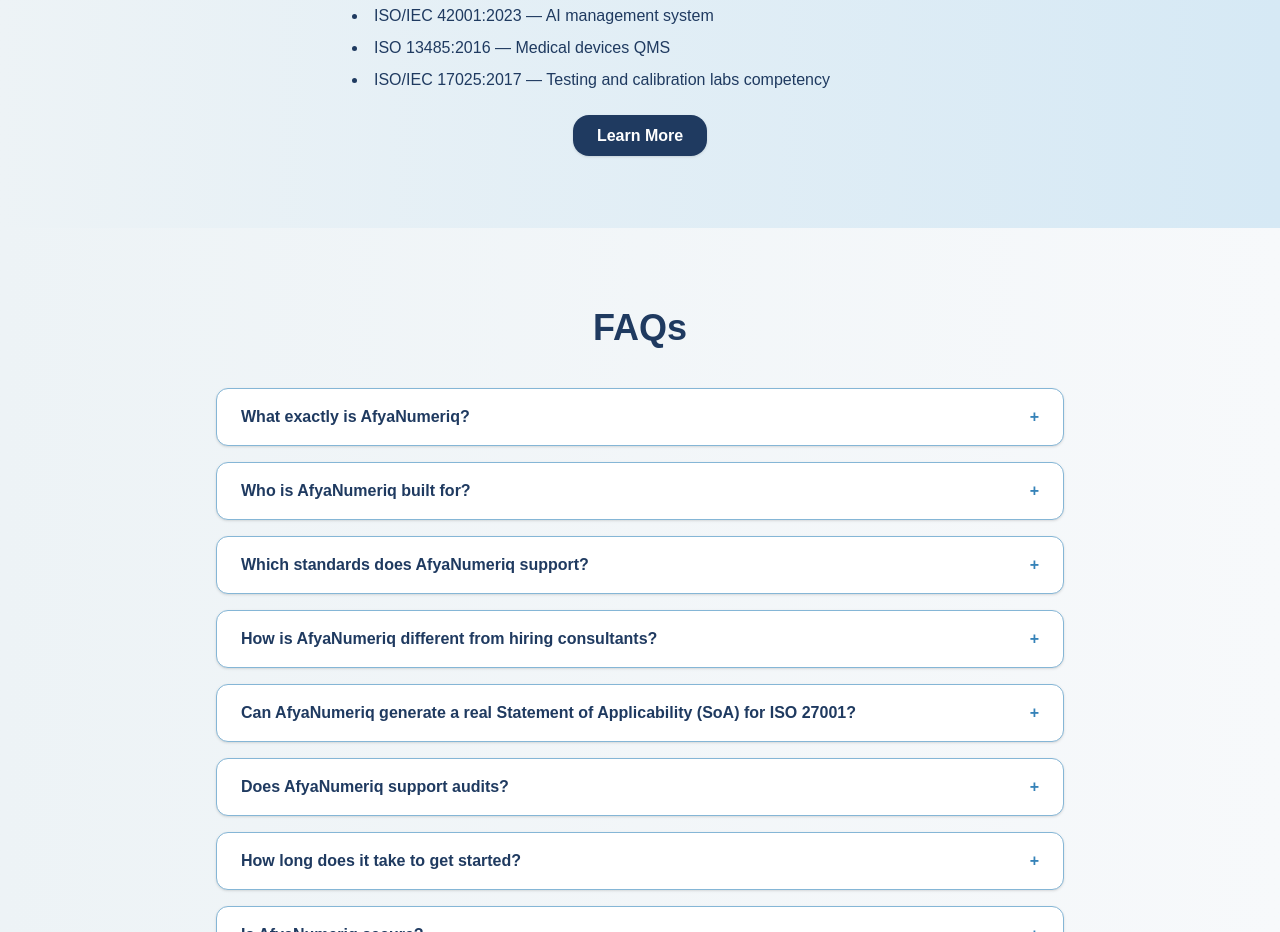
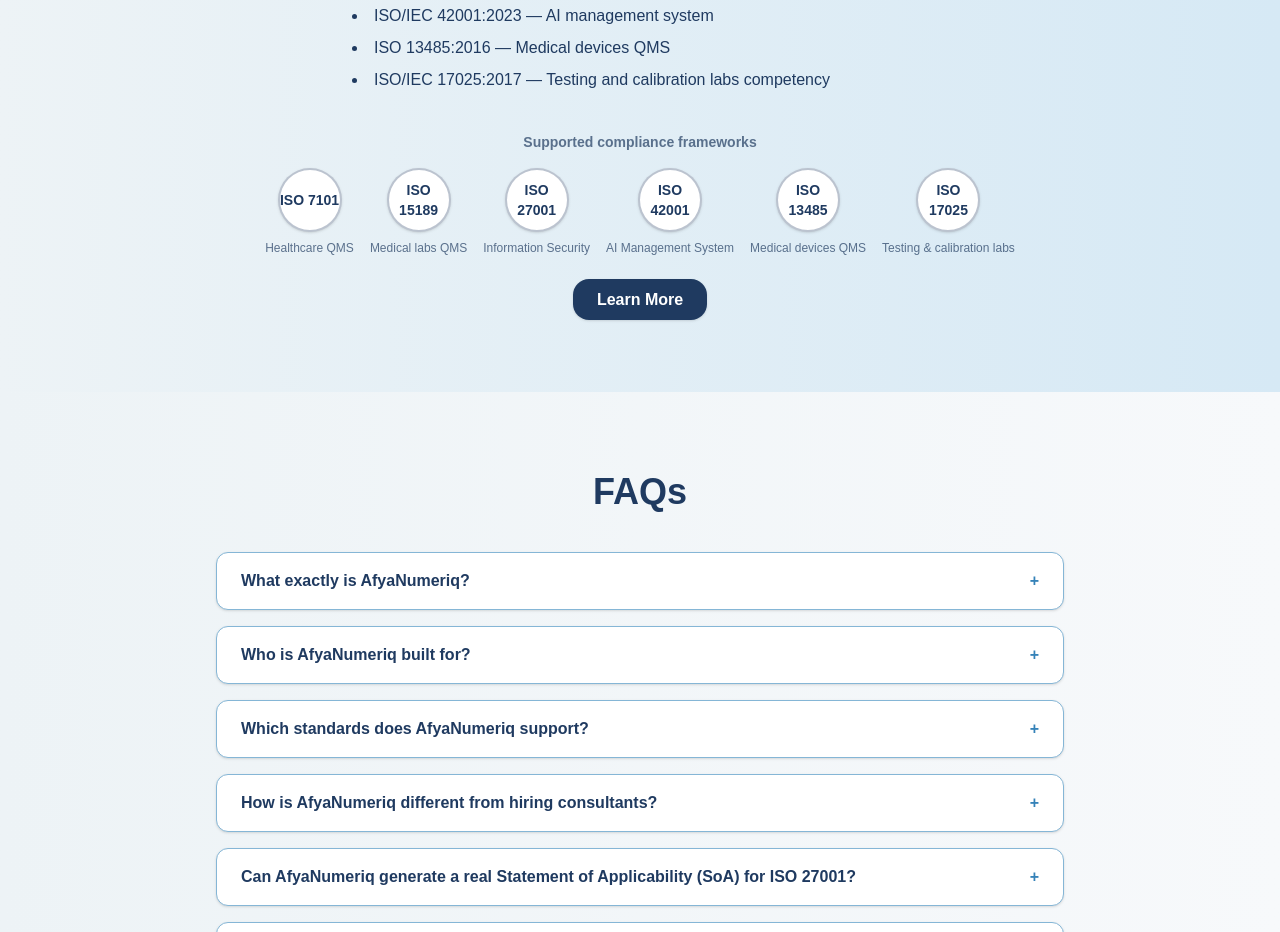
Before and after one commit to SWakhungu/Nzasi, a Next.js app in the folder site/: page / in a window 1280 px wide. Shown: the part 1660-2592 px from the top of the page. Built offline with nearby package versions, Linux system fonts and the light colour scheme.

Commit message:
Feature: enhanced Our Solution section

```diff
--- a/site/app/components/Navbar.jsx
+++ b/site/app/components/Navbar.jsx
@@ -95,7 +95,7 @@
         } overflow-hidden bg-[#2a4b7c]/90 backdrop-blur-md`}
       >
         <div className="px-6 py-4 space-y-4">
-          {["about", "solution", "partnership", "resources", "contact"].map(
+          {["about", "solution", "partnership", "resources", "pricing", "contact"].map(
             (section) => (
               <button
                 key={section}
--- a/site/app/page.js
+++ b/site/app/page.js
@@ -6,9 +6,56 @@
 import Navbar from "./components/Navbar";
 import FaqSection from "./components/FaqSection";
 
+
 export default function Home() {
+  const [activeFramework, setActiveFramework] = useState(null);
   const [showDemoModal, setShowDemoModal] = useState(false);
   const [showThankYouModal, setShowThankYouModal] = useState(false);
+  const frameworks = [
+    {
+      key: "iso7101",
+      label: "ISO 7101",
+      sublabel: "Healthcare QMS",
+      blurb:
+        "AfyaNumeriq structures ISO 7101 requirements into an actionable compliance score. Healthcare teams manage compliance gaps with risk-based treatment plans and audit-ready exports.",
+    },
+    {
+      key: "iso15189",
+      label: "ISO 15189",
+      sublabel: "Medical labs QMS",
+      blurb:
+        "AfyaNumeriq supports laboratory quality workflows by linking patient-centered approach with risk-based thinking. It enables traceable internal audits, corrective actions, and readiness reporting.",
+    },
+    {
+      key: "iso27001",
+      label: "ISO 27001",
+      sublabel: "Information Security",
+      blurb:
+        "AfyaNumeriq maps assets to risks and controls, auto-seeds a Statement of Applicability, and enforces risk ownership and treatment tracking. Evidence and audit logs support audit preparation and continual improvement.",
+    },
+    {
+      key: "iso42001",
+      label: "ISO 42001",
+      sublabel: "AI Management System",
+      blurb:
+        "AfyaNumeriq helps govern AI risks through defined controls, accountability, and evidence requirements across the AI lifecycle. It supports policy alignment, risk assessments, and audit-ready reporting for AI governance.",
+    },
+    {
+      key: "iso13485",
+      label: "ISO 13485",
+      sublabel: "Medical devices QMS",
+      blurb:
+        "AfyaNumeriq supports device-quality compliance by organizing controls, risks, evidence, and audit trails across your QMS. It helps maintain consistency, traceability, and readiness for certification audits.",
+    },
+    {
+      key: "iso17025",
+      label: "ISO 17025",
+      sublabel: "Testing & calibration labs",
+      blurb:
+        "AfyaNumeriq supports competence and quality requirements by tracking controls, evidence, and risk treatments for laboratory processes. It enables structured audits, findings tracking, and continuous improvement reporting.",
+    },
+  ];
+
   return (
     <>
       <Navbar onRequestDemo={() => setShowDemoModal(true)} />
@@ -124,6 +171,75 @@
                 ISO/IEC 17025:2017 — Testing and calibration labs competency
               </li>
             </ul>
+            {/* Supported Frameworks */}
+            <div className="mt-10">
+              <p className="text-sm text-[#1f3a60]/70 font-semibold mb-4">
+                Supported compliance frameworks
+              </p>
+
+              <div className="flex flex-wrap justify-center gap-4">
+                {frameworks.map((fw) => {
+                  const isActive = activeFramework === fw.key;
+                  return (
+                    <button
+                      key={fw.key}
+                      type="button"
+                      onClick={() => setActiveFramework(isActive ? null : fw.key)}
+                      className={`group flex flex-col items-center gap-2 focus:outline-none`}
+                      aria-expanded={isActive}
+                      aria-controls={`fw-${fw.key}`}
+                    >
+                      <div
+                        className={`w-16 h-16 rounded-full flex items-center justify-center border-2 shadow-sm transition
+                          ${isActive ? "bg-[#1f3a60] border-[#1f3a60]" : "bg-white border-[#1f3a60]/30 hover:border-[#1f3a60]"}
+                        `}
+                      >
+                        <span
+                          className={`font-bold text-sm transition
+                            ${isActive ? "text-white" : "text-[#1f3a60]"}
+                          `}
+                        >
+                          {fw.label}
+                        </span>
+                      </div>
+
+                      <span className="text-xs text-[#1f3a60]/70">{fw.sublabel}</span>
+                    </button>
+                  );
+                })}
+              </div>
+
+              {/* Expandable details */}
+              <div className="mt-6 max-w-2xl mx-auto">
+                {frameworks.map((fw) => {
+                  const isActive = activeFramework === fw.key;
+                  return (
+                    <div
+                      key={fw.key}
+                      id={`fw-${fw.key}`}
+                      className={`${isActive ? "block" : "hidden"} bg-white/70 border border-[#1f3a60]/15 rounded-xl p-5 text-left shadow-sm`}
+                    >
+                      <div className="flex items-start justify-between gap-4">
+                        <div>
+                          <h3 className="font-bold text-lg">{fw.label}</h3>
+                          <p className="text-sm text-[#1f3a60]/70">{fw.sublabel}</p>
+                        </div>
+                        <button
+                          type="button"
+                          onClick={() => setActiveFramework(null)}
+                          className="text-sm text-[#1f3a60] underline hover:opacity-80"
+                        >
+                          Close
+                        </button>
+                      </div>
+                      <p className="mt-3 text-sm leading-relaxed text-[#1f3a60]">
+                        {fw.blurb}
+                      </p>
+                    </div>
+                  );
+                })}
+              </div>
+            </div>
 
             <div className="mt-8">
               <a
```
